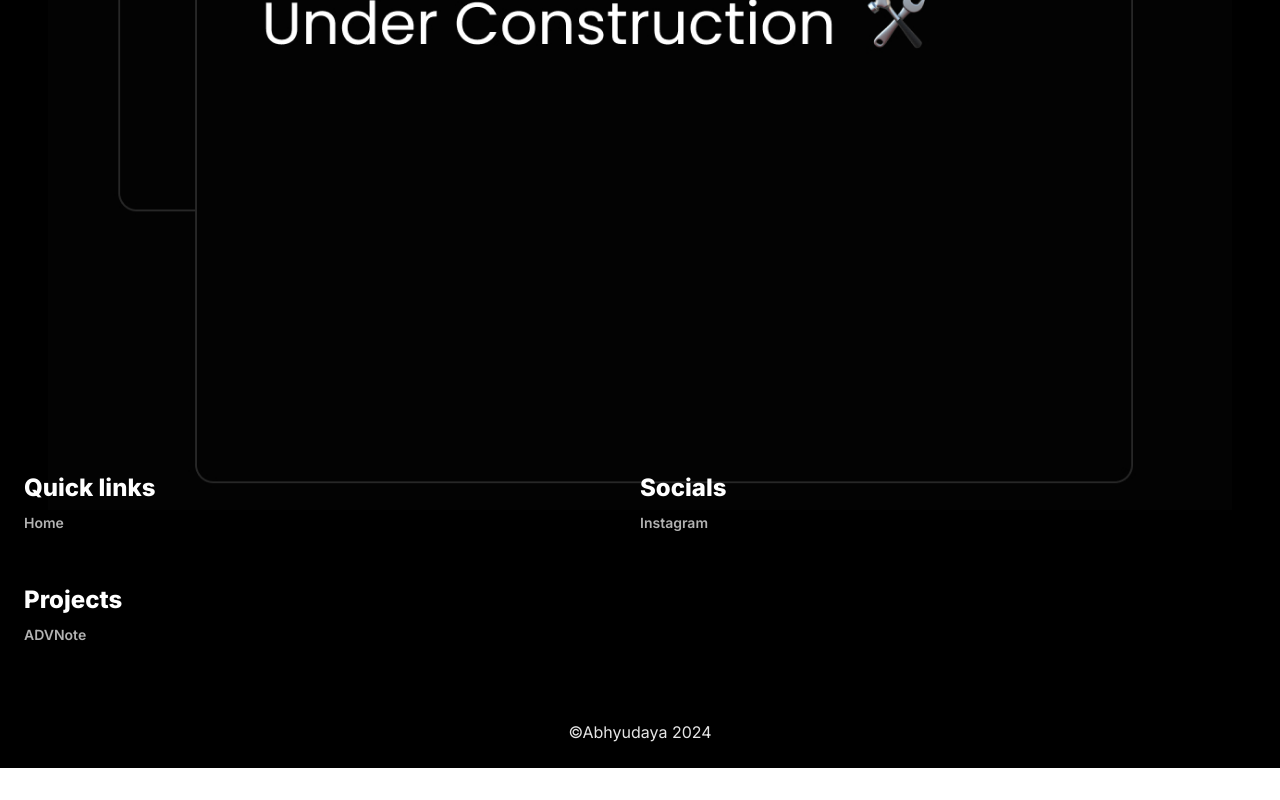
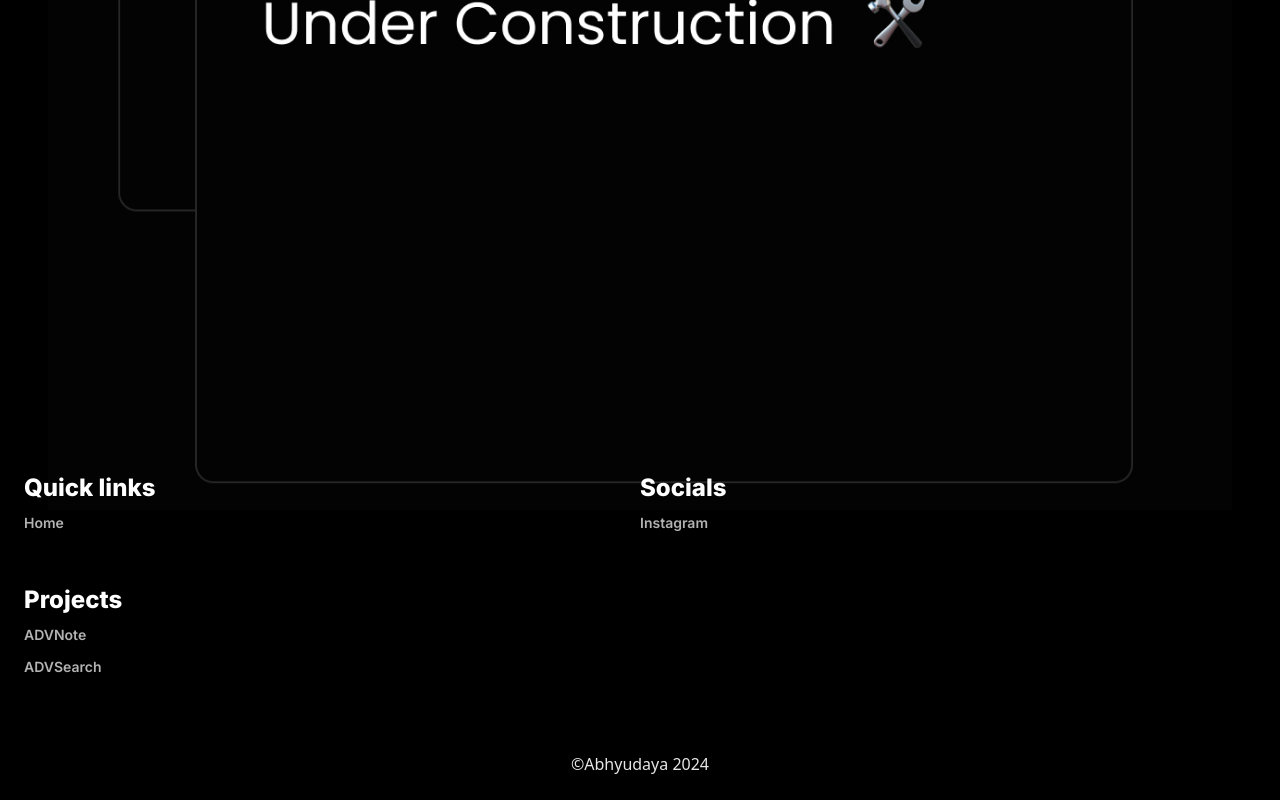
Before and after one commit to advAltTsx/real, a Next.js app: page / in a window 1280 px wide. Shown: the part 376-1176 px from the top of the page. Before the commit the page ends 1144 px from the top, so only its background shows below. Built offline with nearby package versions, Linux system fonts and the light colour scheme.

Commit message:
Update footer.tsx

```diff
--- a/components/footer.tsx
+++ b/components/footer.tsx
@@ -1,5 +1,16 @@
-import Image from "next/image";
-import Link from "next/link";
+import Image from 'next/image';
+import Link from 'next/link';
+import localFont from '@next/font/local';
+
+const nothing = localFont({
+  src: [
+    {
+      path: './nothing.ttf',
+      weight: '800',
+    },
+  ],
+  variable: '--font-nothing',
+});
 
 export default function Footer() {
   return (
@@ -9,8 +20,8 @@ export default function Footer() {
           <div className="h-1/2 w-full space-x-4">
             <h1 className="py-6 text-2xl font-extrabold text-white">
               Quick links <br />
-            <Link href={"/"}>
-              {" "}
+              <Link href={'/'}>
+                {' '}
                 <span className=" font-semibold text-sm text-white/70">
                   Home
                 </span>
@@ -20,10 +31,17 @@ export default function Footer() {
           <div className="h-1/2 w-full">
             <h1 className=" text-2xl py-6 font-extrabold text-white">
               Projects <br />
-            <Link href={"https://advnote.abhyudaya.xyz/"}>
-              {" "}
+              <Link href={'https://advnote.abhyudaya.xyz'}>
+                {' '}
                 <span className=" font-semibold text-sm text-white/70">
                   ADVNote
+                </span>
+              </Link>{' '}
+              <br />
+              <Link href={'https://search.abhyudaya.xyz'}>
+                {' '}
+                <span className=" font-semibold text-sm text-white/70">
+                  ADVSearch
                 </span>
               </Link>
             </h1>
@@ -32,18 +50,20 @@ export default function Footer() {
         <div className="h-full w-1/2">
           <h1 className="py-6 text-2xl font-extrabold text-white">
             Socials <br />
-            <Link href={"https://instagram.com/advwastaken"}>
-              {" "}
-              <span className="font-semibold text-sm text-white/70">
+            <Link href={'https://instagram.com/advwastaken'}>
+              {' '}
+              <span className=" font-semibold text-sm text-white/70">
                 Instagram
               </span>
             </Link>
           </h1>
         </div>
-
       </div>
       <div className="h-auto w-full flex items-center justify-center text-center">
-        <p className="text-white/90 font-nothing">©Abhyudaya 2024</p>
+        <p className={`text-white/90 ${nothing.variable} font-sans`}>
+          {' '}
+          ©Abhyudaya 2024
+        </p>
       </div>
     </footer>
   );
```
Lines whose indentation alone changed are shown as unchanged.
